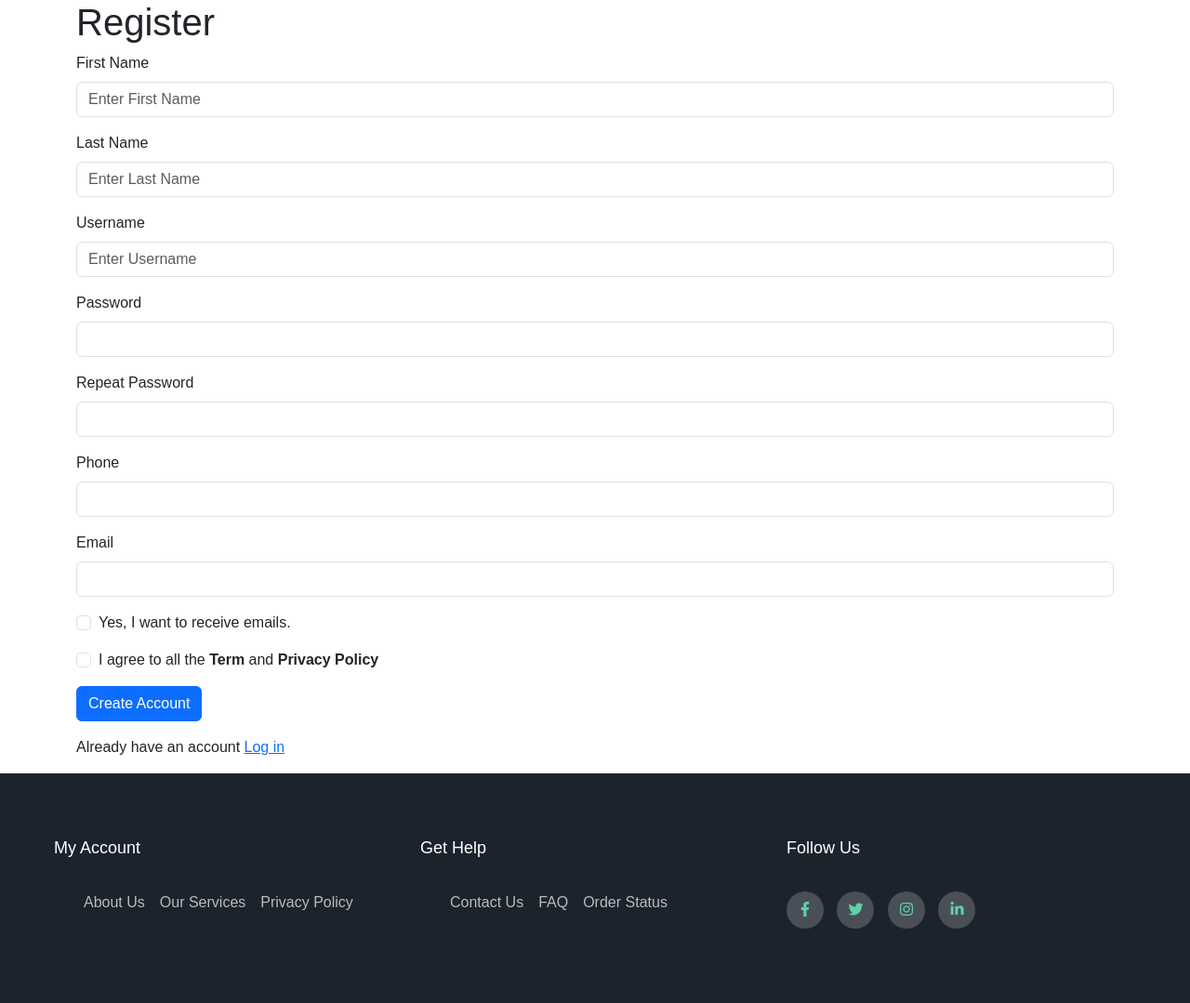
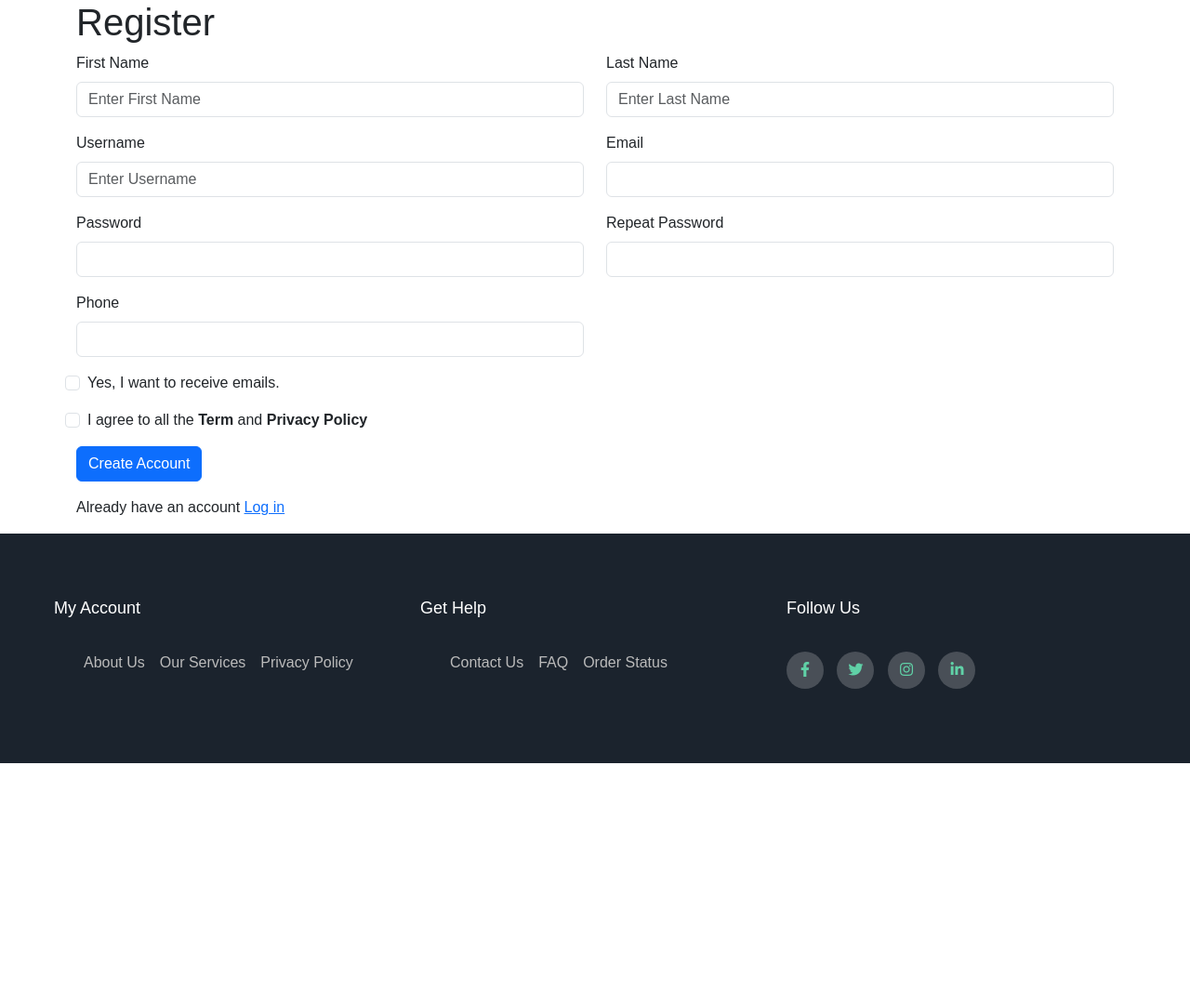
Before and after one commit to MrymAlsayed23/senior, a PHP site: page /register.php in a window 1280 px wide. Shown: the part 96-1175 px from the top of the page at 93% size. After the commit the page ends 917 px from the top, so only its background shows below. Run offline with PHP 8.4, Linux system fonts and the light colour scheme; tables that the repository leaves empty or names only in its code hold one stand-in row (values such as "Sample post"); some libraries are stand-ins or nearby versions.

Commit message:
Update register.php

```diff
--- a/customer/register.php
+++ b/customer/register.php
@@ -3,6 +3,7 @@ session_start();
 ?>
 <!DOCTYPE html>
 <html lang="en" dir="ltr">
+
 <head>
     <meta charset="utf-8">
     <meta name="viewport" content="width=device-width, initial-scale=1.0">
@@ -11,11 +12,11 @@ session_start();
     <title>Register Page</title>
 </head>
 <style>
-
-    h1{
+    h1 {
         text-align: left;
     }
 </style>
+
 <body>
 
     <!-- nav  -->
@@ -44,21 +45,21 @@ session_start();
                 $usernameReg = '/^[a-zA-Z0-9_.-]{4,20}$/'; //Username - must be at least 4 characters long and include these characters  _ or . or -
                 $passwordReg = '/^([A-Z])[a-z0-9]{1,19}[!@#$%^&*_+.?]{1}$/'; //Password - must start with a capital letter, at least a characters after it, end with a special character (!@#$%^&*_+.?)
                 $phoneReg = '/(^([36])[0-9]{7}$)|(^(17)[0-9]{6}$)/'; //Phone number - must not begin with country code, must start with either a 3 or a 6 or a 17 with at most 7 more numbers
-                $emailReg = '/^[a-zA-Z0-9._-]+@[a-zA-Z0-9-]+\.[a-zA-Z.]{2,5}$/'; //Email - Must have an @
+                $emailReg = '/^[a-zA-Z0-9._-]+@[a-zA-Z0-9-+_.]+\.[a-zA-Z.]{2,5}$/'; //Email - Must have an @
                 if (!preg_match($firstnameReg, $firstname))
-                    echo "First Name must start with a captial letter and must not include any special characters";
+                    echo "<div class='alert alert-danger' role='alert'>First Name must start with a captial letter and must not include any special characters</div>";
                 if (!preg_match($lastnameReg, $lastname))
-                    echo "Last Name must start with a captial letter and must not include any special characters";
+                    echo "<div class='alert alert-danger' role='alert'>Last Name must start with a captial letter and must not include any special characters</div>";
                 else if (!preg_match($usernameReg, $username))
-                    echo "Username must be at least 4 characters long and must not include any special characters other than _ or . or -";
+                    echo "<div class='alert alert-danger' role='alert'>Username must be at least 4 characters long and must not include any special characters other than _ or . or -</div>";
                 else if (!preg_match($passwordReg, $password))
-                    echo "Password must start with a capital letter, at least a characters after it, end with a special character (!@#$%^&*_+.?)";
+                    echo "<div class='alert alert-danger' role='alert'>Password must start with a capital letter, at least a characters after it, end with a special character (!@#$%^&*_+.?)</div>";
                 else if ($password != $rpassword)
-                    echo "The passwords is not match.";
+                    echo "<div class='alert alert-danger' role='alert'>The passwords is not match.";
                 else if (!preg_match($phoneReg, $phone))
-                    echo "Phone number must not begin with the country code, must start with either: 3 or 6 or 17 with at most 8 more numbers";
+                    echo "<div class='alert alert-danger' role='alert'>Phone number must not begin with the country code, must start with either: 3 or 6 or 17 with at most 8 more numbers</div>";
                 else if (!preg_match($emailReg, $email))
-                    echo "Please enter a valid email contain @";
+                    echo "<div class='alert alert-danger' role='alert'>Please enter a valid email contain @</div>";
                 else {
                     $hpassword = md5($password);
                     $user = $username;
@@ -79,8 +80,8 @@ session_start();
                     $row = $db->query("Select uid from users where username='$username'");
                     foreach ($row as $r)
                         $userid = $r[0];
-
-                        $stmt2 = $db->prepare("INSERT INTO profile (userId, Fname, Lname, phone, email) values (:userId, :Fname, :Lname, :Phone, :Email)");
+                    // (profile field)(fields the same as in bindParam(here,))
+                    $stmt2 = $db->prepare("INSERT INTO profile (userId, Fname, Lname, Phone, Email) values (:userId, :Fname, :Lname, :Phone, :Email)");
                     $stmt2->bindParam(':userId', $userid);
                     $stmt2->bindParam(':Fname', $firstname);
                     $stmt2->bindParam(':Lname', $lastname);
@@ -91,80 +92,88 @@ session_start();
                     $r = $db->commit();
 
                     if ($r == 1) {
+                        // inside [] the users field
                         $_SESSION['uid'] = $userid;
-                        $_SESSION['fname'] = $firstname;
-                        $_SESSION['lname'] = $lastname;
+                        $_SESSION['Fname'] = $firstname;
+                        $_SESSION['Lname'] = $lastname;
                         $_SESSION['username'] = $user;
-                        $_SESSION['phone'] = $phone;
+                        $_SESSION['Phone'] = $phone;
                         $_SESSION['type'] = 'customer';
                         $_SESSION['email'] = $email;
                         header("location:customerHome.php");
                     }
                     $db = null;
                 }
-            }
-        }
-    } catch (PDOException $ex) {
-        echo "Error: ".$ex->getMessage();
+            } //end if
+        } //end if
+    } //end try
+    catch (PDOException $ex) {
+        echo "Error: " . $ex->getMessage();
     }
     ?>
-    <html>
-
-    <body>
-        <div class='container'>
+    <div class="container">
 
         <h1>Register</h1>
 
         <form method="POST" name="Form" onsubmit="validateform()">
 
-                <div class="mb-3">
+            <div class="row">
+                <div class="col-lg-6 mb-3">
                     <label for="firstname" class="form-label">First Name</label>
                     <input type="text" name="firstname" class="form-control" id="firstname" placeholder='Enter First Name'>
                 </div>
 
-                <div class="mb-3">
+                <div class="col-lg-6 mb-3">
                     <label for="lastname" class="form-label">Last Name</label>
                     <input type="text" name="lastname" class="form-control" id="lastname" placeholder='Enter Last Name'>
                 </div>
+            </div>
 
-                <div class="mb-3">
+            <div class="row">
+                <div class="col-lg-6 mb-3">
                     <label for="username" class="form-label">Username</label>
                     <input type="text" name="username" class="form-control" id="username" placeholder='Enter Username'>
                 </div>
 
-                <div class="mb-3">
+                <div class="col-lg-6 mb-3">
+                    <label for="email" class="form-label">Email</label>
+                    <input type="email" name="email" class="form-control" id="email">
+                </div>
+            </div>
+
+
+            <div class="row">
+                <div class="col-lg-6 mb-3">
                     <label for="password" class="form-label">Password</label>
                     <input type="password" name="password" class="form-control" id="pass">
                 </div>
-
-                <div class="mb-3">
+                <div class="col-lg-6 mb-3">
                     <label for="rpassword" class="form-label">Repeat Password</label>
                     <input type="password" name="rpassword" class="form-control" id="rpassword">
                 </div>
 
 
-                <div class="mb-3">
+            </div>
+
+            <div class="row">
+                <div class="col-lg-6 mb-3">
                     <label for="Phone" class="form-label">Phone</label>
                     <input type="text" name="phone" class="form-control" id="Phone">
                 </div>
+            </div>
 
 
-                <div class="mb-3">
-                    <label for="email" class="form-label">Email</label>
-                    <input type="email" name="email" class="form-control" id="email">
-                </div>
+            <div class="row">
 
                 <div class="mb-3 form-check">
                     <input type="checkbox" class="form-check-input" id="checkbox1" name="checkbox1">
                     <label class="form-check-label" for="checkbox1">Yes, I want to receive emails.</label>
                 </div>
-
                 <div class="mb-3 form-check">
                     <input type="checkbox" class="form-check-input" id="checkbox2" name="checkbox2">
                     <label class="form-check-label" for="checkbox2">I agree to all the <strong>Term</strong> and <strong>Privacy Policy</strong></label>
                 </div>
-
-
+            </div>
 
             <div class="mb-3">
                 <button type="submit" class="btn btn-primary" name="register">Create Account</button>
@@ -174,7 +183,7 @@ session_start();
 
         <p>Already have an account <a href="Login.php">Log in</a> </p>
 
-        </div>
+    </div> <!--end fiv container-->
 
     <script>
         function validateform() {
@@ -195,4 +204,5 @@ session_start();
     <script src="https://cdn.jsdelivr.net/npm/@popperjs/core@2.11.8/dist/umd/popper.min.js" integrity="sha384-I7E8VVD/ismYTF4hNIPjVp/Zjvgyol6VFvRkX/vR+Vc4jQkC+hVqc2pM8ODewa9r" crossorigin="anonymous"></script>
     <script src="https://cdn.jsdelivr.net/npm/bootstrap@5.3.3/dist/js/bootstrap.min.js" integrity="sha384-0pUGZvbkm6XF6gxjEnlmuGrJXVbNuzT9qBBavbLwCsOGabYfZo0T0to5eqruptLy" crossorigin="anonymous"></script>
 </body>
+
 </html>
```
Lines whose indentation alone changed are shown as unchanged.
